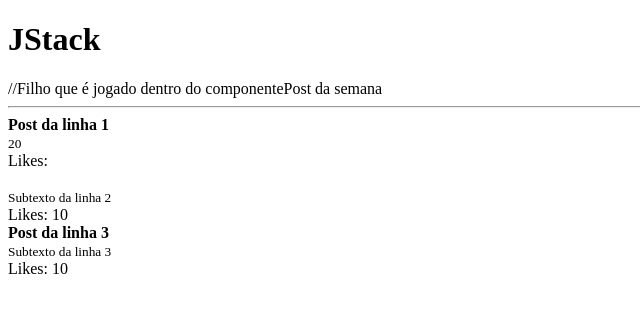
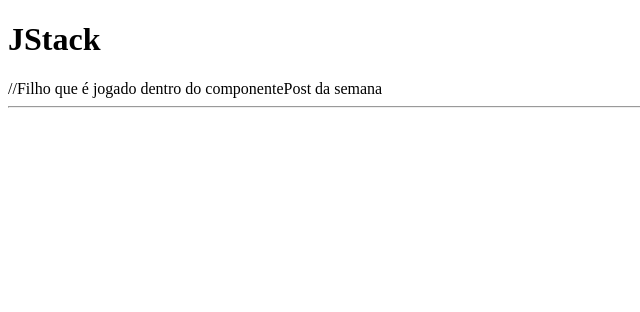
Before and after one commit to cauealb/full-stack, a React app in the folder React/: page / in a window 1280 px wide. Shown: the top 312 px of the page, without its empty margins (0-640 px from the left). Built offline with nearby package versions, Linux system fonts and the light colour scheme.

Commit message:
Criando as estrutura do map

```diff
--- a/React/src/App.jsx
+++ b/React/src/App.jsx
@@ -3,6 +3,14 @@ import Post from "./Post.jsx";
 import Header from "./Header.jsx";
 
 const category = 'Post da semana'
+
+const post = [
+    {title: "Título do post 1", subtitle: "Subtitle do Post 1", likes: 10},
+    {title: "Título do post 2", subtitle: "Subtitle do Post 2", likes: 5},
+    {title: "Título do post 3", subtitle: "Subtitle do Post 3", likes: 10},
+    {title: "Título do post 4", subtitle: "Subtitle do Post 4", likes: 12},
+    {title: "Título do post 5", subtitle: "Subtitle do Post 5", likes: 27},
+]
 
 export default function App() {
     return (
@@ -13,28 +21,7 @@ export default function App() {
 
             <hr />
 
-            <Post
-                obj={{
-                    title: "Post da linha 1",
-                    subtitle: "20"
-                }}
-                // likes={10}
-            />
-            <Post
-                obj={{
-                    // title: "Post da linha 2",
-                    subtitle: "Subtexto da linha 2"
-                }}
-                likes={10}
-            />
-            <Post
-                obj={{
-                    title: "Post da linha 3",
-                    subtitle: "Subtexto da linha 3"
-                }}
-                likes={10}
-
-            />
+            {}
         </>
     )
 }
```
